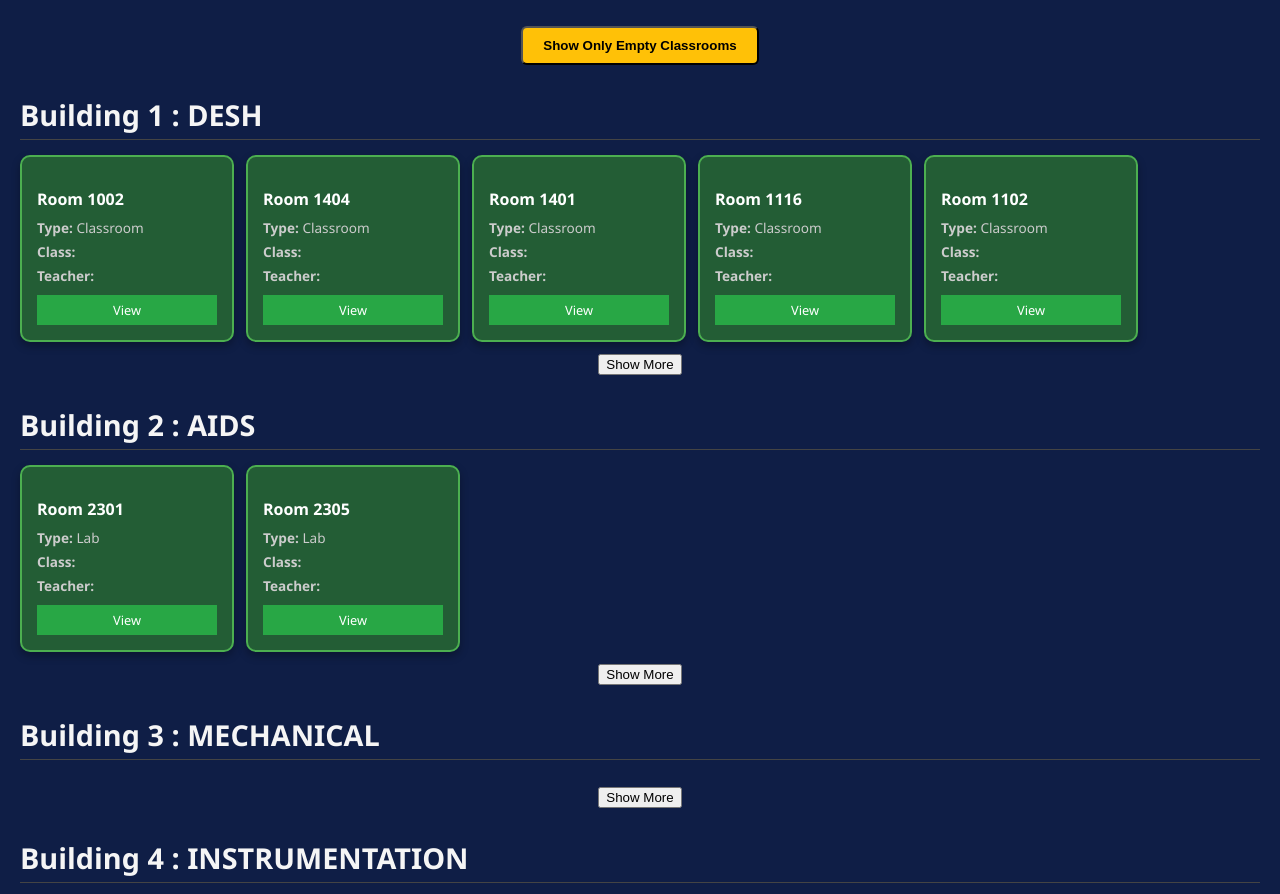
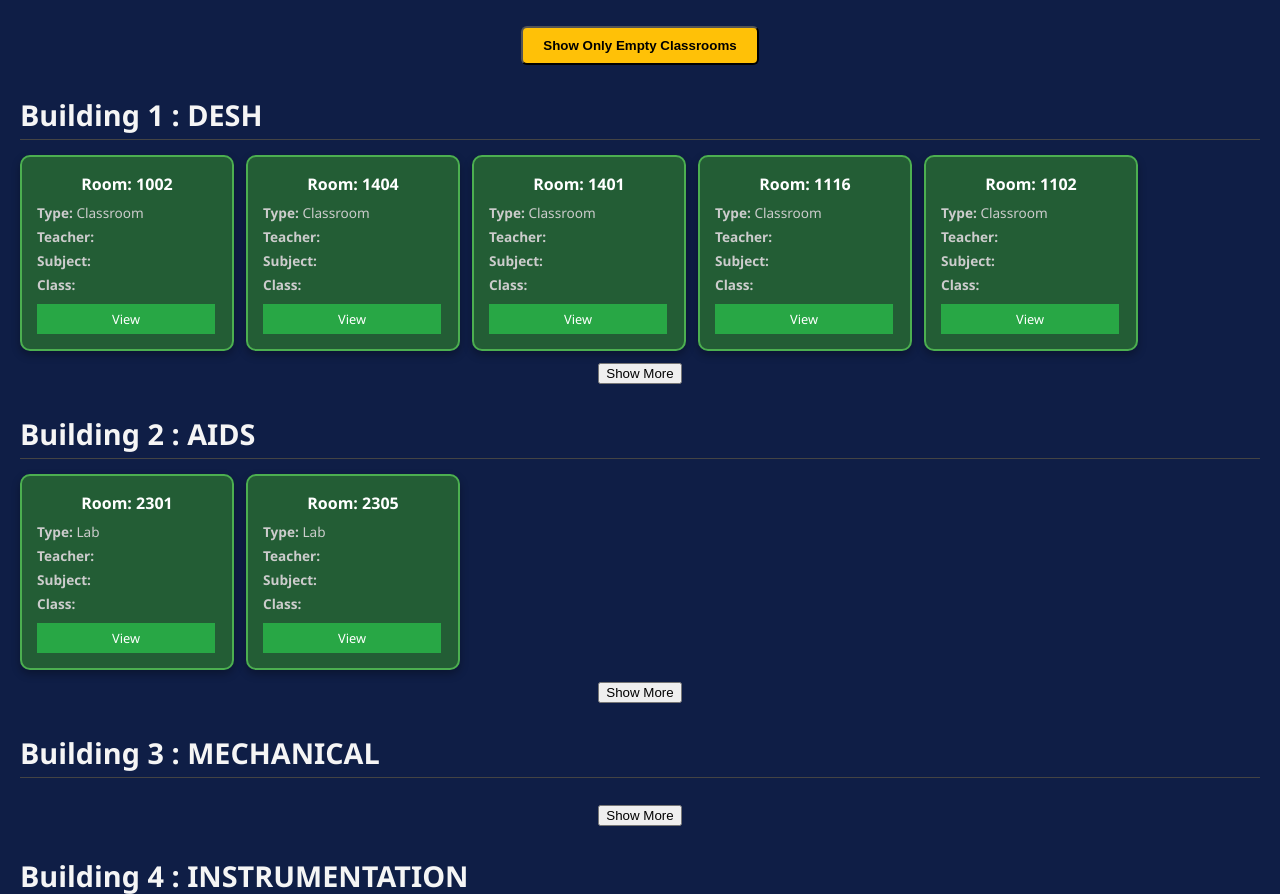
Before and after one commit to AADi2oo6/ASEP_sem2, a Django app: page /buildingpage in a window 1280 px wide. Shown: the part 295-1189 px from the top of the page. Run offline with Django 5.2, Linux system fonts and the light colour scheme; data comes from the database, SQL or seed files in the repository.

Commit message:
buildingPage css fixed

```diff
--- a/ASEP2/ASEP2/views.py
+++ b/ASEP2/ASEP2/views.py
@@ -153,14 +153,16 @@ def buildingpage(request):
             "type": "Classroom",  # Default, can adjust based on room naming if needed
             "class": "",
             "teacher": "",
+            "subject":"",
             "status": "vacant"
         }
 
         if current_slot:
             scheduled = TTd.filter(room_no=room, day=current_day, time_slot=current_slot).first()
             if scheduled:
-                room_info["class"] = scheduled.subject_name
+                room_info["class"] = f"{scheduled.course_name} ({scheduled.div}) , Batch : {scheduled.batch}"
                 room_info["teacher"] = scheduled.teacher_name
+                room_info["subject"] = f"{scheduled.subject_name} ({scheduled.class_type})"
                 room_info["status"] = ""
 
         # Assign building
--- a/ASEP2/static/css/buildingpage.css
+++ b/ASEP2/static/css/buildingpage.css
@@ -62,6 +62,8 @@ header p {
 }
 
 .room-card h3 {
+  margin-top:1px;
+  text-align: center;
   margin-bottom: 8px;
   font-size: 1rem;
 }
@@ -77,7 +79,7 @@ header p {
 
 .card-actions .btn {
   display: block;
-  width: 100%;
+  width: 99%;
   text-align: center;
   margin-top: 5px;
   font-size: 0.8rem;
@@ -145,7 +147,7 @@ footer {
   }
 
   .room-card {
-    width: 100%;
+    width: 70%;
     max-width: 300px;
     font-size: 0.9rem;
   }
--- a/ASEP2/templates/buildingpage.html
+++ b/ASEP2/templates/buildingpage.html
@@ -28,10 +28,11 @@
       {% for room in rooms %}
         <div class="room-card {{ room.status }} {% if forloop.counter > 6 %}hidden-card{% endif %}"
            data-room="{{ room.number }}" data-teacher="{{ room.teacher }}">
-        <h3>Room {{ room.number }}</h3>
+        <h3>Room: {{ room.number }}</h3>
         <p><strong>Type:</strong> {{ room.type }}</p>
+        <p><strong>Teacher:</strong> {{ room.teacher }}</p>
+        <p><strong>Subject:</strong> {{ room.subject }}</p>
         <p><strong>Class:</strong> {{ room.class }}</p>
-        <p><strong>Teacher:</strong> {{ room.teacher }}</p>
         <div class="card-actions">
           <a href="#" class="btn">View</a>
         </div>
```
